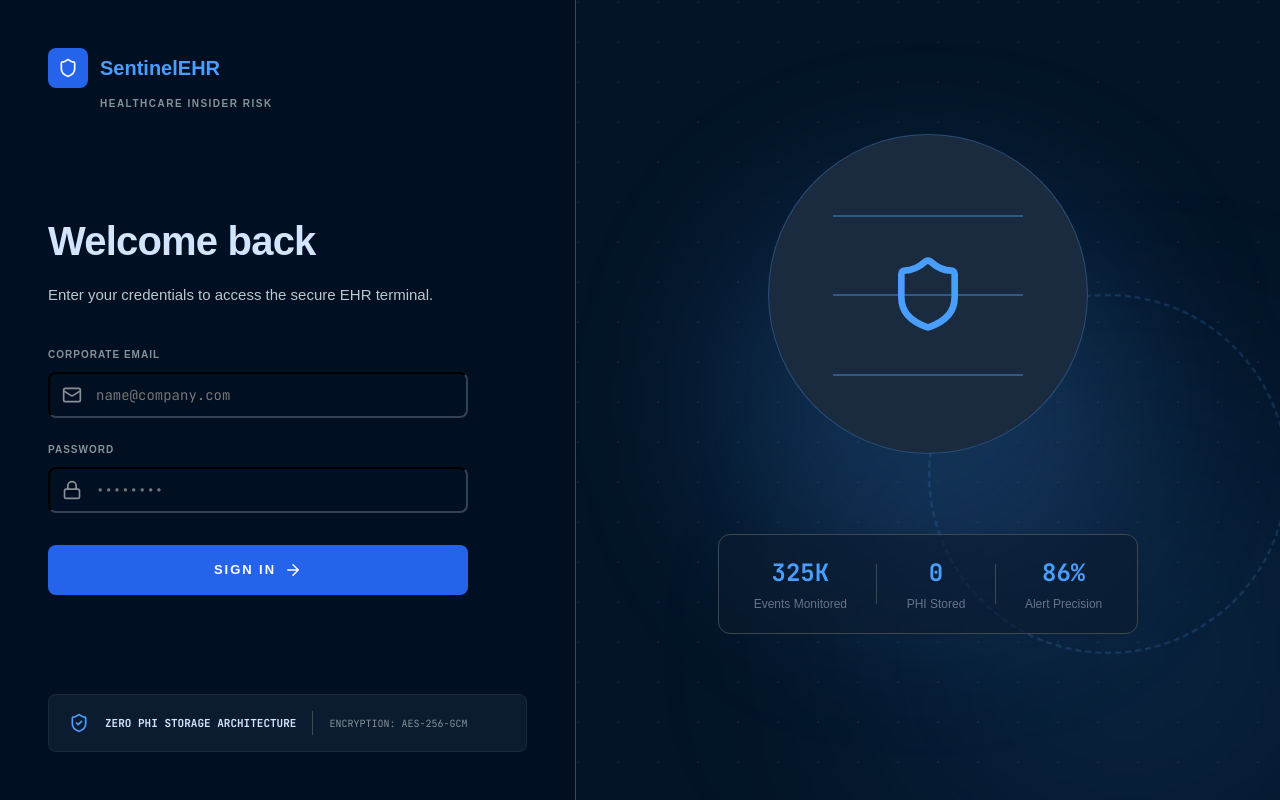
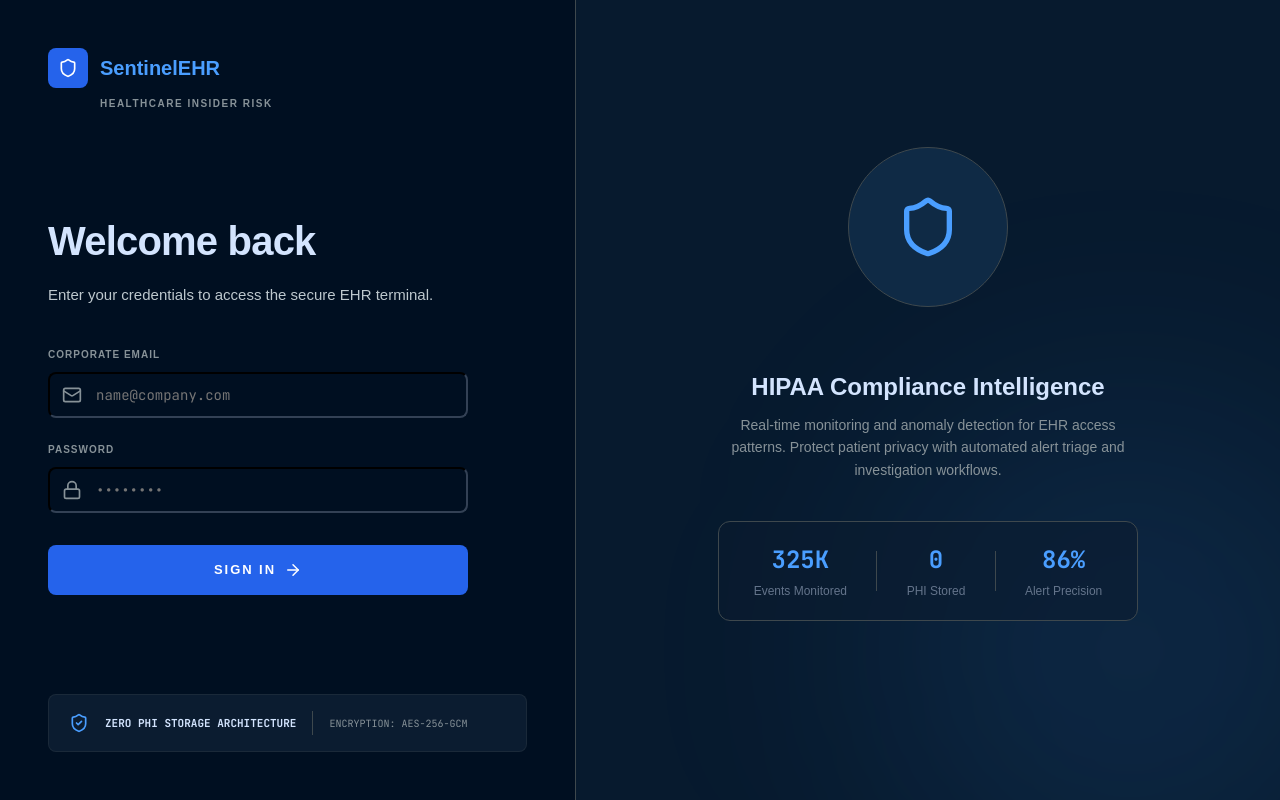
Before and after one commit to Davidowi2/sentinelehr, a React (Vite) app in the folder dashboard/: page / in a window 1280 px wide. Built offline with nearby package versions, Linux system fonts and the light colour scheme.

Commit message:
Design: cleanup theme to enterprise compliance aesthetic

```diff
--- a/dashboard/src/AppV2.jsx
+++ b/dashboard/src/AppV2.jsx
@@ -1690,7 +1690,7 @@ export default function AppV2() {
         {/* RIGHT PANEL */}
         <div style={{
           flex: 1,
-          background: '#031427',
+          background: '#071a2e',
           position: 'relative',
           display: 'flex',
           flexDirection: 'column',
@@ -1699,78 +1699,54 @@ export default function AppV2() {
           overflow: 'hidden',
           padding: '60px'
         }}>
-          {/* Dot Grid Background */}
-          <div style={{
-            position: 'absolute',
-            inset: 0,
-            backgroundImage: 'radial-gradient(circle at 2px 2px, #3e484d 1px, transparent 0)',
-            backgroundSize: '40px 40px',
-            opacity: 0.2,
-            pointerEvents: 'none'
-          }} />
-
-          {/* Teal Glow Blob Behind Shield */}
-          <div style={{
-            position: 'absolute',
-            width: '400px',
-            height: '400px',
-            background: 'rgba(74,158,255,0.2)',
-            filter: 'blur(80px)',
-            borderRadius: '50%',
-            top: '50%',
-            left: '50%',
-            transform: 'translate(-50%, -50%)',
-            pointerEvents: 'none'
-          }} />
-
-          {/* Shield Circle with Animation */}
-          <div style={{ position: 'relative', marginBottom: '48px', zIndex: 1 }}>
-            {/* Spinning Dashed Ring */}
+          {/* Clean centered shield icon */}
+          <div style={{ position: 'relative', marginBottom: '40px', zIndex: 1 }}>
             <div style={{
-              position: 'absolute',
-              width: '360px',
-              height: '360px',
-              border: '2px dashed rgba(74,158,255,0.2)',
-              borderRadius: '50%',
-              top: '50%',
-              left: '50%',
-              transform: 'translate(-50%, -50%)',
-              animation: 'spin 20s linear infinite'
-            }} />
-
-            {/* Shield Circle */}
-            <div style={{
-              width: '320px',
-              height: '320px',
-              background: '#1b2b3f',
-              border: '1px solid rgba(74,158,255,0.3)',
+              width: '160px',
+              height: '160px',
+              background: '#0f2a45',
+              border: '1px solid #3e484d',
               borderRadius: '50%',
               display: 'flex',
-              flexDirection: 'column',
               alignItems: 'center',
-              justifyContent: 'center',
-              position: 'relative'
+              justifyContent: 'center'
             }}>
-              {/* Shield Icon */}
-              <Shield size={80} style={{
+              <Shield size={64} style={{
                 color: '#4a9eff'
               }} />
-
-              {/* Pulse Lines */}
-              <div style={{ position: 'absolute', width: '60%', height: '2px', background: 'rgba(74,158,255,0.4)', top: '25%', animation: 'pulse 2s infinite' }} />
-              <div style={{ position: 'absolute', width: '60%', height: '2px', background: 'rgba(74,158,255,0.4)', top: '50%', animation: 'pulse 2s infinite', animationDelay: '0.3s' }} />
-              <div style={{ position: 'absolute', width: '60%', height: '2px', background: 'rgba(74,158,255,0.4)', top: '75%', animation: 'pulse 2s infinite', animationDelay: '0.6s' }} />
             </div>
           </div>
 
-          {/* Bento Grid Stats */}
+          {/* Product description */}
+          <div style={{
+            maxWidth: '420px',
+            textAlign: 'center',
+            zIndex: 1,
+            marginTop: '24px'
+          }}>
+            <h2 style={{
+              fontSize: '24px',
+              fontWeight: '700',
+              color: '#d3e4fe',
+              marginBottom: '12px',
+              lineHeight: 1.3
+            }}>HIPAA Compliance Intelligence</h2>
+            <p style={{
+              fontSize: '14px',
+              color: '#879298',
+              lineHeight: 1.6,
+              margin: 0
+            }}>Real-time monitoring and anomaly detection for EHR access patterns. Protect patient privacy with automated alert triage and investigation workflows.</p>
+          </div>
+
+          {/* Stats summary */}
           <div style={{
             display: 'grid',
             gridTemplateColumns: '1fr',
-            gap: '16px',
+            gap: '12px',
             maxWidth: '420px',
             width: '100%',
-            marginTop: '32px',
+            marginTop: '40px',
             marginBottom: '32px',
             zIndex: 1
           }}>
@@ -1830,7 +1806,7 @@ export default function AppV2() {
       {/* SIDEBAR */}
       <aside style={{
         width: '260px',
-        background: '#031427',
+        background: '#071a2e',
         borderRight: '1px solid #3e484d',
         display: 'flex',
         flexDirection: 'column',
@@ -2212,8 +2188,8 @@ export default function AppV2() {
               <div className="w-full" style={{
                 display: 'grid',
                 gridTemplateColumns: 'repeat(4, 1fr)',
-                gap: '16px',
-                marginBottom: '32px'
+                gap: '24px',
+                marginBottom: '40px'
               }}>
                 {[
                   {
@@ -2253,19 +2229,17 @@ export default function AppV2() {
                       background: '#102034',
                       border: '1px solid #3e484d',
                       borderRadius: '12px',
-                      padding: '16px',
+                      padding: '28px',
                       position: 'relative',
                       overflow: 'hidden',
                       cursor: 'pointer',
-                      transition: 'all 0.3s ease'
+                      transition: 'border-color 0.2s ease'
                     }}
                     onMouseEnter={e => {
-                      e.currentTarget.style.borderColor = 'rgba(74,158,255,0.4)';
-                      e.currentTarget.querySelector('.bottom-bar').style.width = '100%';
+                      e.currentTarget.style.borderColor = 'rgba(74,158,255,0.5)';
                     }}
                     onMouseLeave={e => {
                       e.currentTarget.style.borderColor = '#3e484d';
-                      e.currentTarget.querySelector('.bottom-bar').style.width = '0%';
                     }}
                   >
                     <div style={{
@@ -2321,9 +2295,7 @@ export default function AppV2() {
                 border: '1px solid #3e484d',
                 borderRadius: '12px',
                 overflow: 'hidden',
-                marginBottom: '32px',
-                backgroundImage: 'radial-gradient(circle at 2px 2px, #1e293b 1px, transparent 0)',
-                backgroundSize: '24px 24px'
+                marginBottom: '40px'
               }}>
                 <div style={{
                   padding: '24px 28px 0',
@@ -2891,8 +2863,7 @@ export default function AppV2() {
                               background: c.status === 'Open' ? '#14b8a6' :
                                          (c.status === 'Under Investigation' || c.status === 'Pending HR' || c.status === 'In Review') ? '#f97316' :
                                          c.status === 'Escalated' ? '#f43f5e' :
-                                         c.status === 'Resolved' ? '#64748b' : '#f97316',
-                              animation: c.status === 'Open' ? 'pulse 2s cubic-bezier(0.4, 0, 0.6, 1) infinite' : 'none'
+                                         c.status === 'Resolved' ? '#64748b' : '#f97316'
                             }} />
                             {c.status}
                           </span>
@@ -3055,9 +3026,7 @@ export default function AppV2() {
             width: '8px',
             height: '8px',
             background: '#4a9eff',
-            borderRadius: '50%',
-            boxShadow: '0 0 12px rgba(74,158,255,0.6)',
-            animation: 'pulse 2s infinite'
+            borderRadius: '50%'
           }} />
           <span style={{
             fontSize: '11px',
@@ -3236,16 +3205,6 @@ export default function AppV2() {
       )}
 
       <style>{`
-        @keyframes pulse {
-          0% { opacity: 1; }
-          50% { opacity: 0.4; }
-          100% { opacity: 1; }
-        }
-        @keyframes spin {
-          from { transform: rotate(0deg); }
-          to { transform: rotate(360deg); }
-        }
-
         .login-input::placeholder {
           color: #475569;
           opacity: 1;
@@ -3259,20 +3218,12 @@ export default function AppV2() {
           border-color: #334155 !important;
         }
 
-        .active-glow {
-          box-shadow: 0px 0px 12px rgba(74,158,255,0.2);
-        }
-
-        .glow-primary {
-          box-shadow: 0px 0px 12px rgba(74,158,255,0.2);
-        }
-
         ::-webkit-scrollbar {
           width: 6px;
         }
 
         ::-webkit-scrollbar-track {
-          background: #031427;
+          background: #071a2e;
         }
 
         ::-webkit-scrollbar-thumb {
@@ -3286,7 +3237,7 @@ export default function AppV2() {
 
         * {
           scrollbar-width: thin;
-          scrollbar-color: #3e484d #031427;
+          scrollbar-color: #3e484d #071a2e;
         }
       `}</style>
     </div>
```
